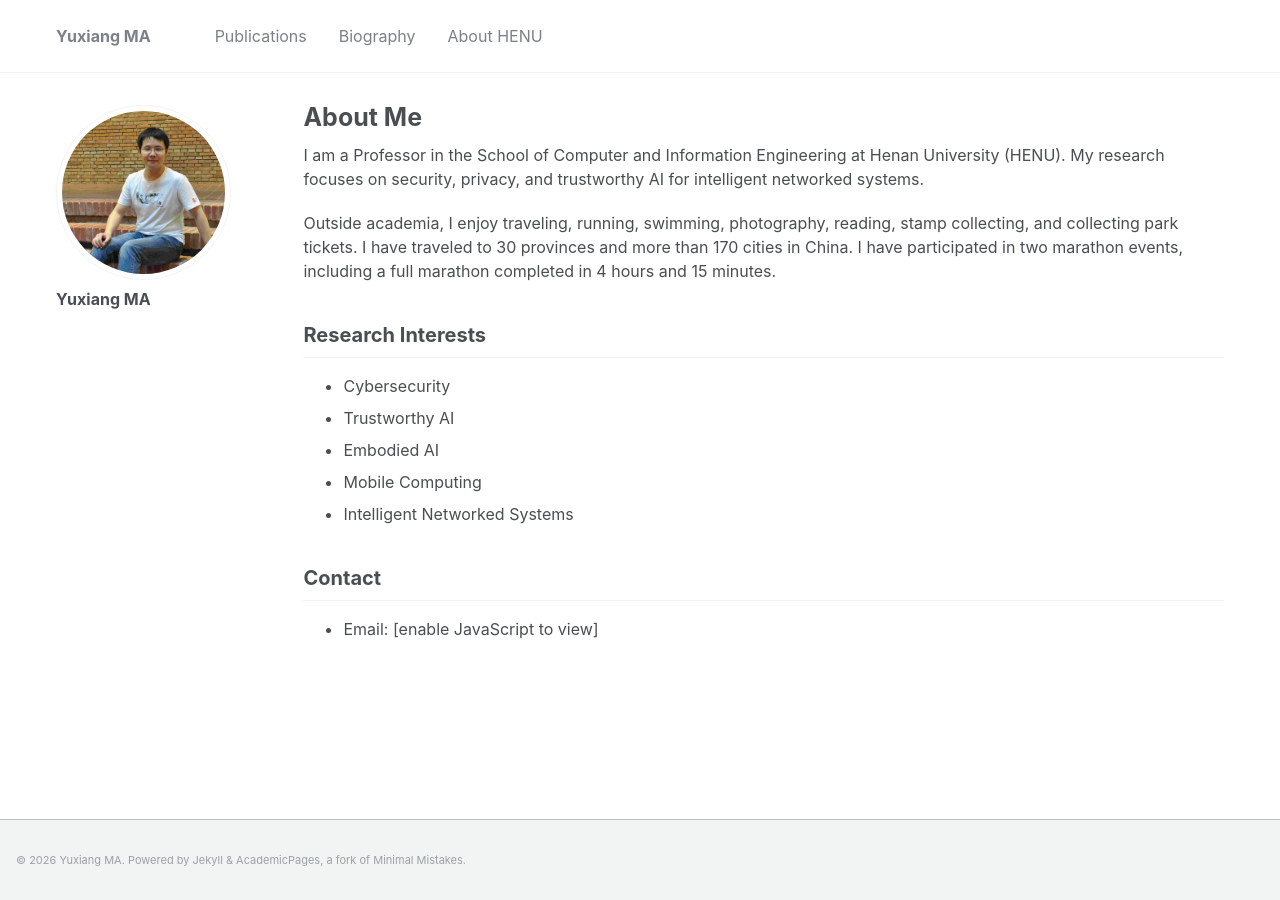
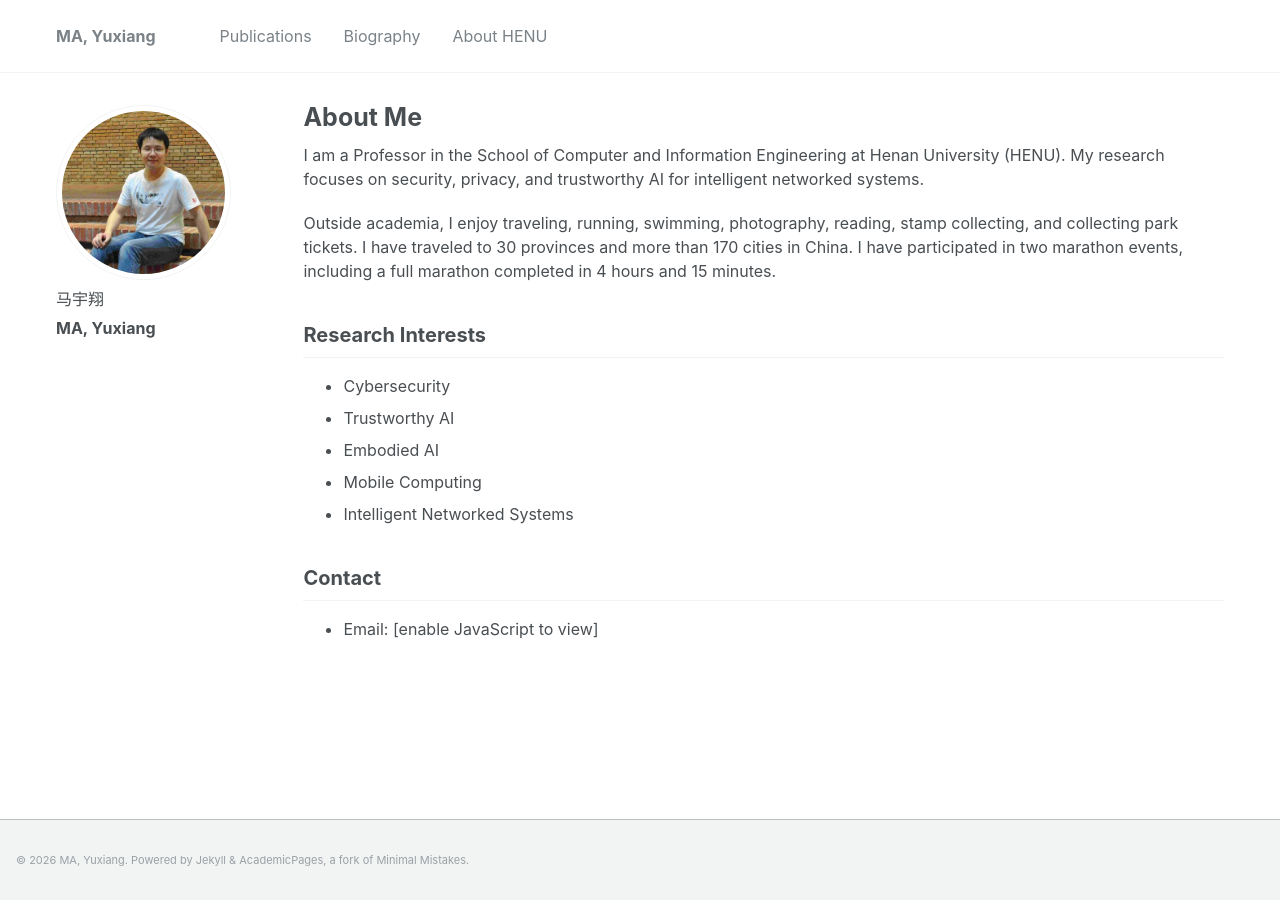
Before and after one commit to mayuxiang/Homepage, a Jekyll site: the page built from _pages/about.md, in a window 1280 px wide. Built offline with Jekyll 4.4.1, drawn with Linux system fonts in a browser that asks for light colours.

Commit message:
Rename to MA, Yuxiang; add Chinese name 马宇翔 in sidebar

```diff
--- a/_config.yml
+++ b/_config.yml
@@ -1,9 +1,9 @@
 # Site Settings
 locale                   : "en-US"
-title                    : "Yuxiang MA"
+title                    : "MA, Yuxiang"
 title_separator          : "-"
-name                     : "Yuxiang MA"
-description              : &description "Dr. Yuxiang MA's personal homepage"
+name                     : "MA, Yuxiang"
+description              : &description "Dr. MA Yuxiang's personal homepage"
 url                      : "https://mayuxiang.github.io"
 baseurl                  :
 repository               : "mayuxiang/mayuxiang.github.io"
@@ -25,7 +25,7 @@ yandex_site_verification :
 
 # Site Author
 author:
-  name             : "Yuxiang MA"
+  name             : "MA, Yuxiang"
   avatar           : "me.jpg"
   bio              :
   location         :
--- a/_includes/author-profile.html
+++ b/_includes/author-profile.html
@@ -23,6 +23,7 @@
     {% if page.url == '/henu/' or page.url contains '/henu/' %}
     <h3 class="author__name">Henan University</h3>
     {% else %}
+    <h3 class="author__name-zh">马宇翔</h3>
     <h3 class="author__name">{{ author.name }}</h3>
     {% endif %}
     {% if author.bio %}<p class="author__bio">{{ author.bio }}</p>{% endif %}
--- a/_sass/_sidebar.scss
+++ b/_sass/_sidebar.scss
@@ -120,6 +120,33 @@
   font-size: $type-size-5;
 }
 
+.author__name-zh {
+  margin: 0;
+  font-family: $sans-serif;
+  font-size: $type-size-5;
+  font-weight: 500;
+
+  @include breakpoint($large) {
+    margin-top: 10px;
+    margin-bottom: 2px;
+  }
+}
+
+.author__research {
+  margin: 0;
+
+  @include breakpoint($large) {
+    margin-top: 5px;
+    margin-bottom: 15px;
+  }
+
+  p {
+    font-size: $type-size-6;
+    color: #666;
+    line-height: 1.6;
+  }
+}
+
 .author__bio {
   margin: 0;
 
--- a/assets/js/tech-effects.js
+++ b/assets/js/tech-effects.js
@@ -1,5 +1,5 @@
 /**
- * Tech Effects for Yuxiang MA's Homepage
+ * Tech Effects for MA, Yuxiang's Homepage
  * - Particle constellation background
  * - Matrix rain (dark mode + desktop only)
  * - Dark mode toggle (manual, localStorage)
```
